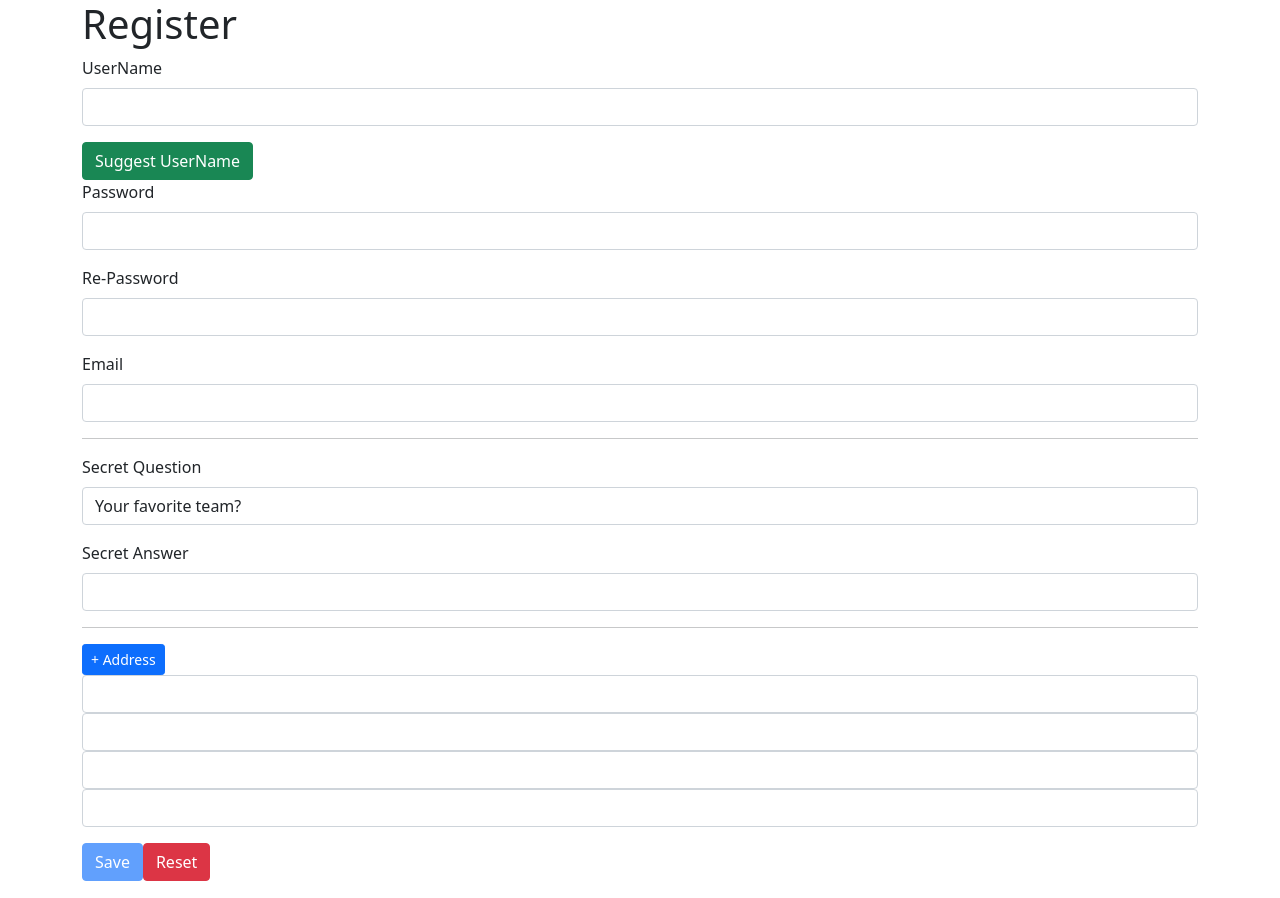
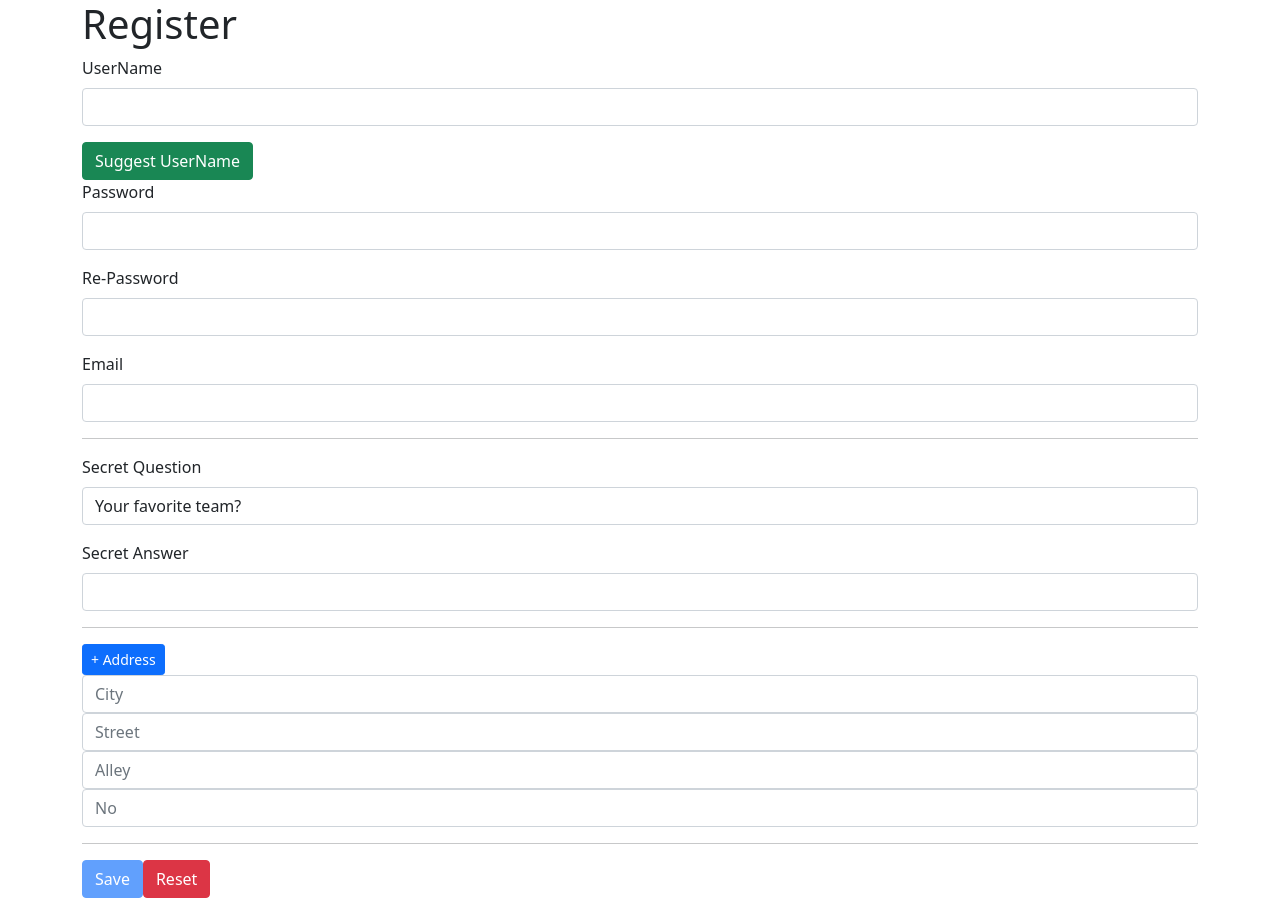
Before and after one commit to Bezid4n/RegisterForm, an Angular app: page / in a window 1280 px wide. Built offline with nearby package versions, Linux system fonts and the light colour scheme.

Commit message:
manual validator

```diff
--- a/src/app/app.component.html
+++ b/src/app/app.component.html
@@ -45,10 +45,11 @@
         <div formArrayName="address">
           <div class="mb-3"  *ngFor="let address of getAddressCtrls().controls; index as i"  >
             <div [formGroupName]="i">
-              <input class="form-control"  type="text" formControlName="city" >
-              <input class="form-control"  type="text" formControlName="street" >
-              <input class="form-control"  type="text" formControlName="alley" >
-              <input class="form-control"  type="text" formControlName="no" >
+              <input class="form-control"  type="text" formControlName="city"  placeholder="City">
+              <input class="form-control"  type="text" formControlName="street" placeholder="Street">
+              <input class="form-control"  type="text" formControlName="alley" placeholder="Alley">
+              <input class="form-control"  type="text" formControlName="no" placeholder="No">
+              <hr>
            </div>
           </div>
         </div>
--- a/src/app/app.component.ts
+++ b/src/app/app.component.ts
@@ -1,6 +1,6 @@
 import { stringify } from '@angular/compiler/src/util';
 import { Component, OnInit } from '@angular/core';
-import { FormArray, FormControl, FormGroup, Validators } from '@angular/forms';
+import { AbstractControl, AsyncValidatorFn, FormArray, FormControl, FormGroup, ValidationErrors, Validators } from '@angular/forms';
 
 @Component({
   selector: 'app-root',
@@ -12,10 +12,10 @@ export class AppComponent implements OnInit {
   myForm = new FormGroup({
 
     userData: new FormGroup({
-      userName: new FormControl(null,[Validators.required]),
+      userName: new FormControl(null,[Validators.required, this.forbiddenUsername]),
       password: new FormControl(null,[Validators.required]),
       rePassword: new FormControl(null,[Validators.required]),
-      email: new FormControl(null,[Validators.required, Validators.email])
+      email: new FormControl(null,[Validators.required, Validators.email], [this.forbiddenEmail as AsyncValidatorFn] )
 
     }),
 
@@ -37,7 +37,8 @@ export class AppComponent implements OnInit {
   })
 
   submit(){
-    console.log(this.myForm)
+    console.log(this.myForm);
+
   }
   reset(){
     this.myForm.reset()
@@ -71,6 +72,26 @@ export class AppComponent implements OnInit {
     return (this.myForm.get('address') as FormArray);
   }
 
+  forbiddenUsername(control: FormControl): {[s:string] : boolean} | null{
+    let users= ['admin','modir'];
+    if(users.indexOf(control.value)>-1){
+      return {forbidden: true}
+    }
+    return null
+  }
+
+  forbiddenEmail(control: FormControl): Promise<ValidationErrors | null>{
+    let p= new Promise<ValidationErrors | null>((resolve,reject) => {
+     setTimeout(() => {
+      if(control.value === "bezid4n@gmail.com")
+        resolve({forbidden: true})
+      resolve(null)
+
+     }, 2000);
+    });
+    return p;
+  }
+
   constructor(){}
   ngOnInit(): void {
   }
```
